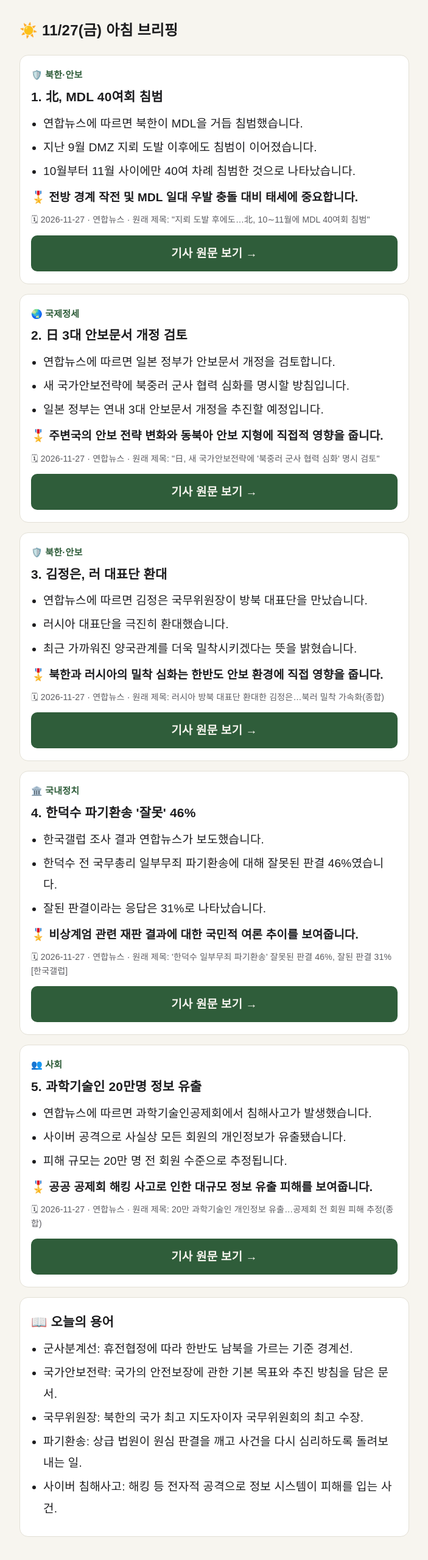
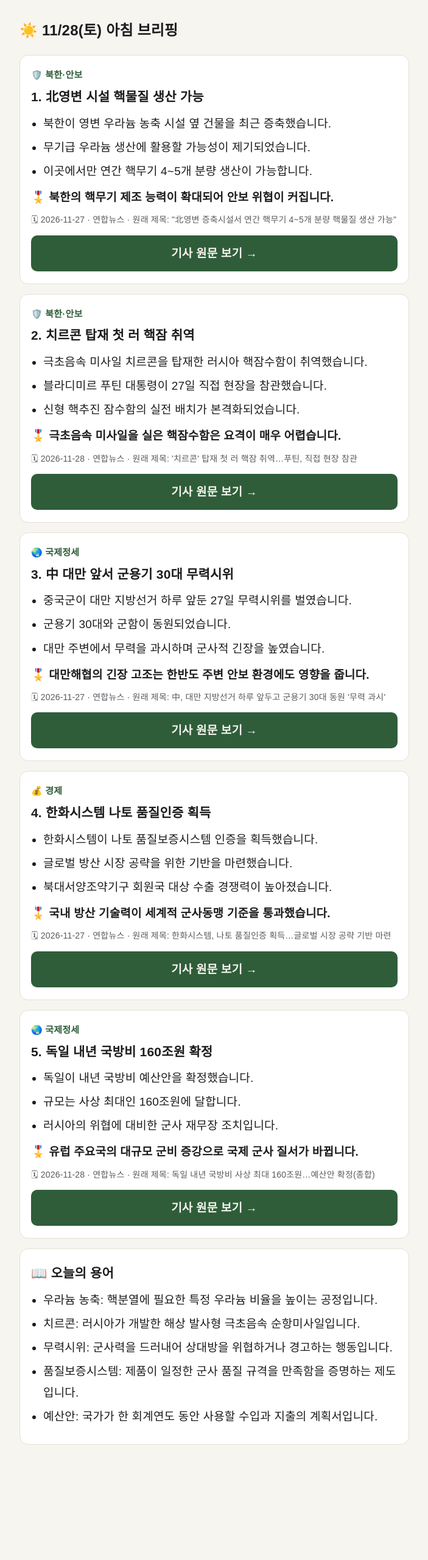
Before and after one commit to jyynet03/military-news-bot, a plain HTML site: page docs/index.html in a window 1280 px wide. Shown: the whole page at 61% size, without its empty margins (288-991 px from the left). After the commit the page ends 2433 px from the top, so only its background shows below. Drawn offline with Linux system fonts and the light colour scheme.

Commit message:
기록: 2026-11-28 브리핑

```diff
--- a/data/state.json
+++ b/data/state.json
@@ -1,12 +1,12 @@
 {
   "gemini_usage": {
-    "date": "2026-11-27",
+    "date": "2026-11-28",
     "calls": 2
   },
   "kakao_refresh": {
     "fp": "74fdaf00",
     "first_seen": "2026-11-11"
   },
-  "last_sent_date": "2026-11-27",
-  "last_sent_at": "10:54:08"
+  "last_sent_date": "2026-11-28",
+  "last_sent_at": "10:44:27"
 }
--- a/docs/index.html
+++ b/docs/index.html
@@ -1,7 +1,7 @@
 <!doctype html>
 <html lang="ko"><head><meta charset="utf-8">
 <meta name="viewport" content="width=device-width,initial-scale=1">
-<title>아침 브리핑 2026-11-27</title>
+<title>아침 브리핑 2026-11-28</title>
 <style>
 :root{--bg:#f7f5ef;--card:#fff;--ink:#1d1d1f;--sub:#5b5b60;--acc:#2f5d3a;--line:#e3e0d6}
 @media (prefers-color-scheme:dark){:root{--bg:#16181a;--card:#202326;--ink:#ececec;--sub:#a5a8ad;--acc:#8fc79b;--line:#33373b}}
@@ -14,40 +14,40 @@ h1{font-size:24px;margin:8px 0 18px} h2{font-size:21px;line-height:1.5;margin:6p
 .btn{display:block;text-align:center;background:var(--acc);color:var(--bg);text-decoration:none;font-weight:700;padding:12px;border-radius:10px}
 .warn{background:#fff3cd;color:#5c4400;padding:10px 14px;border-radius:10px;font-size:16px}
 </style></head><body><main>
-<h1>☀️ 11/27(금) 아침 브리핑</h1>
+<h1>☀️ 11/28(토) 아침 브리핑</h1>
 <section class="card">
   <div class="cat">🛡️ 북한·안보</div>
-  <h2>1. 北, MDL 40여회 침범</h2>
-  <ul><li>연합뉴스에 따르면 북한이 MDL을 거듭 침범했습니다.</li><li>지난 9월 DMZ 지뢰 도발 이후에도 침범이 이어졌습니다.</li><li>10월부터 11월 사이에만 40여 차례 침범한 것으로 나타났습니다.</li></ul><p class="why">🎖️ 전방 경계 작전 및 MDL 일대 우발 충돌 대비 태세에 중요합니다.</p>
-  <p class="meta">🗓 2026-11-27 · 연합뉴스 · 원래 제목: &quot;지뢰 도발 후에도…北, 10∼11월에 MDL 40여회 침범&quot;</p>
-  <a class="btn" href="https://www.yna.co.kr/view/AKR20261126190400504" target="_blank" rel="noopener">기사 원문 보기 →</a>
+  <h2>1. 北영변 시설 핵물질 생산 가능</h2>
+  <ul><li>북한이 영변 우라늄 농축 시설 옆 건물을 최근 증축했습니다.</li><li>무기급 우라늄 생산에 활용할 가능성이 제기되었습니다.</li><li>이곳에서만 연간 핵무기 4~5개 분량 생산이 가능합니다.</li></ul><p class="why">🎖️ 북한의 핵무기 제조 능력이 확대되어 안보 위협이 커집니다.</p>
+  <p class="meta">🗓 2026-11-27 · 연합뉴스 · 원래 제목: &quot;北영변 증축시설서 연간 핵무기 4~5개 분량 핵물질 생산 가능&quot;</p>
+  <a class="btn" href="https://www.yna.co.kr/view/AKR20261127100400504" target="_blank" rel="noopener">기사 원문 보기 →</a>
+</section>
+<section class="card">
+  <div class="cat">🛡️ 북한·안보</div>
+  <h2>2. 치르콘 탑재 첫 러 핵잠 취역</h2>
+  <ul><li>극초음속 미사일 치르콘을 탑재한 러시아 핵잠수함이 취역했습니다.</li><li>블라디미르 푸틴 대통령이 27일 직접 현장을 참관했습니다.</li><li>신형 핵추진 잠수함의 실전 배치가 본격화되었습니다.</li></ul><p class="why">🎖️ 극초음속 미사일을 실은 핵잠수함은 요격이 매우 어렵습니다.</p>
+  <p class="meta">🗓 2026-11-28 · 연합뉴스 · 원래 제목: &#x27;치르콘&#x27; 탑재 첫 러 핵잠 취역…푸틴, 직접 현장 참관</p>
+  <a class="btn" href="https://www.yna.co.kr/view/AKR20261128004300099" target="_blank" rel="noopener">기사 원문 보기 →</a>
 </section>
 <section class="card">
   <div class="cat">🌏 국제정세</div>
-  <h2>2. 日 3대 안보문서 개정 검토</h2>
-  <ul><li>연합뉴스에 따르면 일본 정부가 안보문서 개정을 검토합니다.</li><li>새 국가안보전략에 북중러 군사 협력 심화를 명시할 방침입니다.</li><li>일본 정부는 연내 3대 안보문서 개정을 추진할 예정입니다.</li></ul><p class="why">🎖️ 주변국의 안보 전략 변화와 동북아 안보 지형에 직접적 영향을 줍니다.</p>
-  <p class="meta">🗓 2026-11-27 · 연합뉴스 · 원래 제목: &quot;日, 새 국가안보전략에 &#x27;북중러 군사 협력 심화&#x27; 명시 검토&quot;</p>
-  <a class="btn" href="https://www.yna.co.kr/view/AKR20261127058000073" target="_blank" rel="noopener">기사 원문 보기 →</a>
+  <h2>3. 中 대만 앞서 군용기 30대 무력시위</h2>
+  <ul><li>중국군이 대만 지방선거 하루 앞둔 27일 무력시위를 벌였습니다.</li><li>군용기 30대와 군함이 동원되었습니다.</li><li>대만 주변에서 무력을 과시하며 군사적 긴장을 높였습니다.</li></ul><p class="why">🎖️ 대만해협의 긴장 고조는 한반도 주변 안보 환경에도 영향을 줍니다.</p>
+  <p class="meta">🗓 2026-11-27 · 연합뉴스 · 원래 제목: 中, 대만 지방선거 하루 앞두고 군용기 30대 동원 &#x27;무력 과시&#x27;</p>
+  <a class="btn" href="https://www.yna.co.kr/view/AKR20261127143000083" target="_blank" rel="noopener">기사 원문 보기 →</a>
 </section>
 <section class="card">
-  <div class="cat">🛡️ 북한·안보</div>
-  <h2>3. 김정은, 러 대표단 환대</h2>
-  <ul><li>연합뉴스에 따르면 김정은 국무위원장이 방북 대표단을 만났습니다.</li><li>러시아 대표단을 극진히 환대했습니다.</li><li>최근 가까워진 양국관계를 더욱 밀착시키겠다는 뜻을 밝혔습니다.</li></ul><p class="why">🎖️ 북한과 러시아의 밀착 심화는 한반도 안보 환경에 직접 영향을 줍니다.</p>
-  <p class="meta">🗓 2026-11-27 · 연합뉴스 · 원래 제목: 러시아 방북 대표단 환대한 김정은…북러 밀착 가속화(종합)</p>
-  <a class="btn" href="https://www.yna.co.kr/view/AKR20261127006451504" target="_blank" rel="noopener">기사 원문 보기 →</a>
+  <div class="cat">💰 경제</div>
+  <h2>4. 한화시스템 나토 품질인증 획득</h2>
+  <ul><li>한화시스템이 나토 품질보증시스템 인증을 획득했습니다.</li><li>글로벌 방산 시장 공략을 위한 기반을 마련했습니다.</li><li>북대서양조약기구 회원국 대상 수출 경쟁력이 높아졌습니다.</li></ul><p class="why">🎖️ 국내 방산 기술력이 세계적 군사동맹 기준을 통과했습니다.</p>
+  <p class="meta">🗓 2026-11-27 · 연합뉴스 · 원래 제목: 한화시스템, 나토 품질인증 획득…글로벌 시장 공략 기반 마련</p>
+  <a class="btn" href="https://www.yna.co.kr/view/AKR20261127084000003" target="_blank" rel="noopener">기사 원문 보기 →</a>
 </section>
 <section class="card">
-  <div class="cat">🏛️ 국내정치</div>
-  <h2>4. 한덕수 파기환송 &#x27;잘못&#x27; 46%</h2>
-  <ul><li>한국갤럽 조사 결과 연합뉴스가 보도했습니다.</li><li>한덕수 전 국무총리 일부무죄 파기환송에 대해 잘못된 판결 46%였습니다.</li><li>잘된 판결이라는 응답은 31%로 나타났습니다.</li></ul><p class="why">🎖️ 비상계엄 관련 재판 결과에 대한 국민적 여론 추이를 보여줍니다.</p>
-  <p class="meta">🗓 2026-11-27 · 연합뉴스 · 원래 제목: &#x27;한덕수 일부무죄 파기환송&#x27; 잘못된 판결 46%, 잘된 판결 31%[한국갤럽]</p>
-  <a class="btn" href="https://www.yna.co.kr/view/AKR20261127056100001" target="_blank" rel="noopener">기사 원문 보기 →</a>
-</section>
-<section class="card">
-  <div class="cat">👥 사회</div>
-  <h2>5. 과학기술인 20만명 정보 유출</h2>
-  <ul><li>연합뉴스에 따르면 과학기술인공제회에서 침해사고가 발생했습니다.</li><li>사이버 공격으로 사실상 모든 회원의 개인정보가 유출됐습니다.</li><li>피해 규모는 20만 명 전 회원 수준으로 추정됩니다.</li></ul><p class="why">🎖️ 공공 공제회 해킹 사고로 인한 대규모 정보 유출 피해를 보여줍니다.</p>
-  <p class="meta">🗓 2026-11-27 · 연합뉴스 · 원래 제목: 20만 과학기술인 개인정보 유출…공제회 전 회원 피해 추정(종합)</p>
-  <a class="btn" href="https://www.yna.co.kr/view/AKR20261127047651017" target="_blank" rel="noopener">기사 원문 보기 →</a>
-</section><section class="card"><h2>📖 오늘의 용어</h2><ul><li>군사분계선: 휴전협정에 따라 한반도 남북을 가르는 기준 경계선.</li><li>국가안보전략: 국가의 안전보장에 관한 기본 목표와 추진 방침을 담은 문서.</li><li>국무위원장: 북한의 국가 최고 지도자이자 국무위원회의 최고 수장.</li><li>파기환송: 상급 법원이 원심 판결을 깨고 사건을 다시 심리하도록 돌려보내는 일.</li><li>사이버 침해사고: 해킹 등 전자적 공격으로 정보 시스템이 피해를 입는 사건.</li></ul></section>
+  <div class="cat">🌏 국제정세</div>
+  <h2>5. 독일 내년 국방비 160조원 확정</h2>
+  <ul><li>독일이 내년 국방비 예산안을 확정했습니다.</li><li>규모는 사상 최대인 160조원에 달합니다.</li><li>러시아의 위협에 대비한 군사 재무장 조치입니다.</li></ul><p class="why">🎖️ 유럽 주요국의 대규모 군비 증강으로 국제 군사 질서가 바뀝니다.</p>
+  <p class="meta">🗓 2026-11-28 · 연합뉴스 · 원래 제목: 독일 내년 국방비 사상 최대 160조원…예산안 확정(종합)</p>
+  <a class="btn" href="https://www.yna.co.kr/view/AKR20261128002351082" target="_blank" rel="noopener">기사 원문 보기 →</a>
+</section><section class="card"><h2>📖 오늘의 용어</h2><ul><li>우라늄 농축: 핵분열에 필요한 특정 우라늄 비율을 높이는 공정입니다.</li><li>치르콘: 러시아가 개발한 해상 발사형 극초음속 순항미사일입니다.</li><li>무력시위: 군사력을 드러내어 상대방을 위협하거나 경고하는 행동입니다.</li><li>품질보증시스템: 제품이 일정한 군사 품질 규격을 만족함을 증명하는 제도입니다.</li><li>예산안: 국가가 한 회계연도 동안 사용할 수입과 지출의 계획서입니다.</li></ul></section>
 </main></body></html>
```
Also changed, not shown: data/history.json (+30 -0 lines), docs/2026-11-28.html (added, +53 -0 lines).
